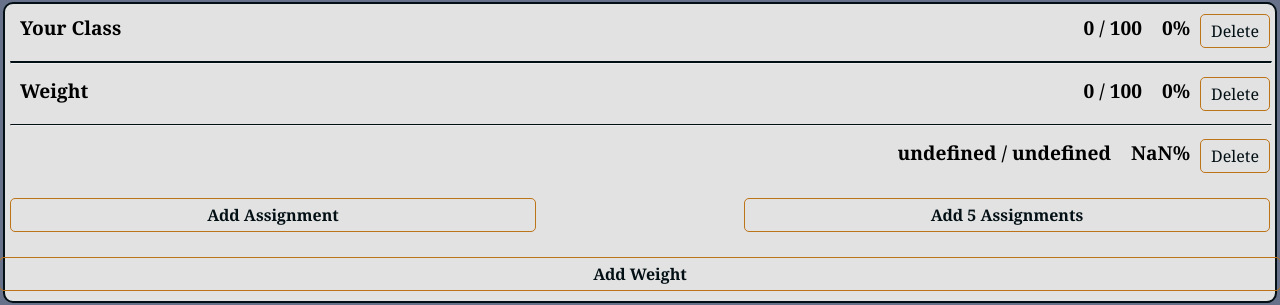
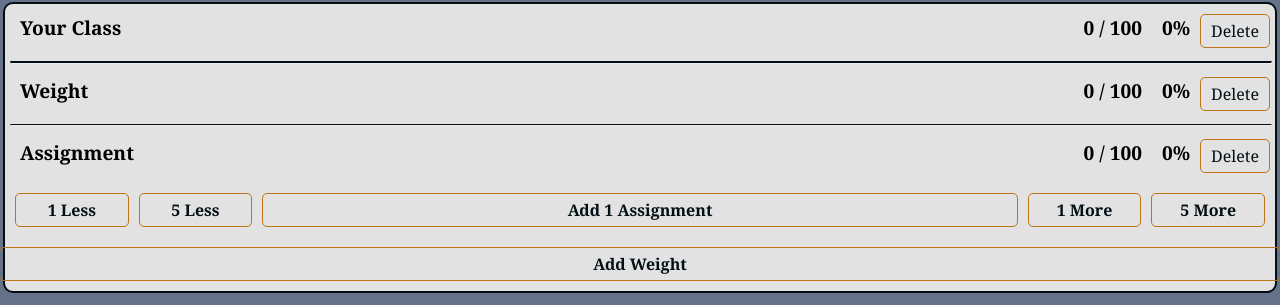
Before and after one commit to JohnRob1/Portfolio, a React (Create React App) app: page /grade-predictor in a window 1280 px wide. Shown: the part 121-426 px from the top of the page. Built offline with nearby package versions, Linux system fonts and the light colour scheme; no server answers; what aws-amplify would draw is missing.

Commit message:
efficient assignment input

```diff
--- a/package.json
+++ b/package.json
@@ -3,6 +3,7 @@
   "version": "0.1.0",
   "private": true,
   "dependencies": {
+    "@aws-amplify/ui-react": "^6.1.14",
     "@testing-library/jest-dom": "^5.16.5",
     "@testing-library/react": "^13.4.0",
     "@testing-library/user-event": "^13.5.0",
--- a/src/predictor_components/Weight.js
+++ b/src/predictor_components/Weight.js
@@ -7,23 +7,41 @@ const Weight = () => {
     const [name, setName] = useState('Weight');
     const [actual, setActual] = useState(0);
     const [total, setTotal] = useState(100);
-    const [assignments, setAssignments] = useState([<Header />]);
+    const [addAmount, setAddAmount] = useState(1);
+    const [assignments, setAssignments] = useState([<Header name='Assignment' actual={actual} total={total} />]);
+    const maxAssignments = 20;
 
-    const Add5Assignments = () => {
+    const AddAssignment = () => {
         setAssignments(prevAssignments => {
             const newAssignments = [...prevAssignments];
-            for (let i = 0; i < 5; i++) {
+            for (let i = 0; i < addAmount; i++) {
                 newAssignments.push(<Header key={assignments.length + i} />);
             }
             return newAssignments;
         });
     }
 
-    const modifiedLink = {
-        fontWeight: 'bolder',
-        marginInline: '0px',
-        width: '40%',
-        color: 'var(--primary)'
+    const AmountModifier = ({ num, more }) => {
+        const ChangeAmount = () => {
+            if (more && addAmount <= (maxAssignments - num))
+                setAddAmount(addAmount + num)
+            else if (!more && addAmount > (num))
+                setAddAmount(addAmount - num)
+        }
+
+        return (
+            <div
+                className={global.link}
+                style={{
+                    fontWeight: 'bolder',
+                    marginInline: '5px',
+                    color: 'var(--primary)',
+                    width: '10%'
+                }}
+                onClick={() => ChangeAmount()}>
+                {num} {more ? 'More' : 'Less'}
+            </div>
+        );
     }
 
     return (
@@ -35,20 +53,23 @@ const Weight = () => {
             />
             <hr style={{ borderTop: '1px solid var(--primary)', width: '100%' }} />
             {assignments}
-            <div className={styles.classHeader}>
+            <div style={{ display: 'flex', width: '100%', justifyContent: 'space-between' }}>
+                <AmountModifier num={1} more={false} />
+                <AmountModifier num={5} more={false} />
                 <div
                     className={global.link}
-                    style={modifiedLink}
-                    onClick={() => setAssignments([...assignments, <Header key={assignments.length} />])}>
-                    Add Assignment
+                    style={{
+                        fontWeight: 'bolder',
+                        marginInline: '5px',
+                        color: 'var(--primary)',
+                        width: '80%',
+                    }}
+                    onClick={() => AddAssignment()}>
+                    Add {addAmount} Assignment{addAmount > 1 ? 's' : ''}
                 </div>
-                <div
-                    className={global.link}
-                    style={modifiedLink}
-                    onClick={() => Add5Assignments()}>
-                    Add 5 Assignments
-                </div>
-            </div>
+                <AmountModifier num={1} more={true} />
+                <AmountModifier num={5} more={true} />
+            </div >
         </>
     );
 }
```
Also changed, not shown: 1 other file (tests, documents, lock files or other folders).
